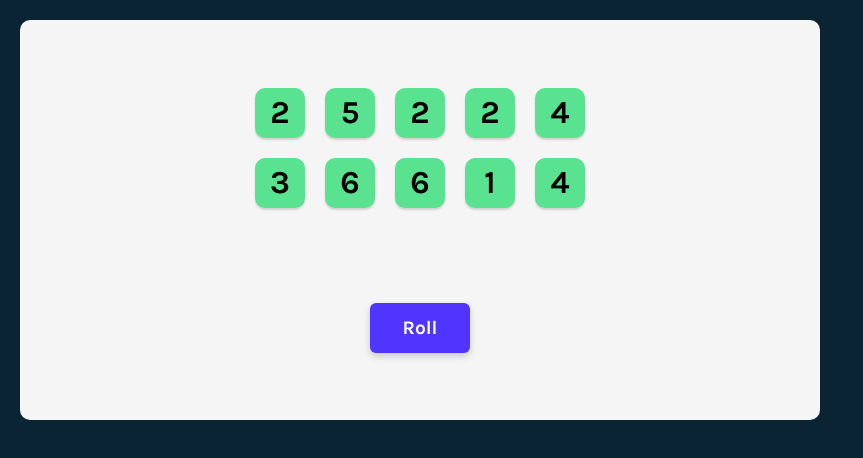
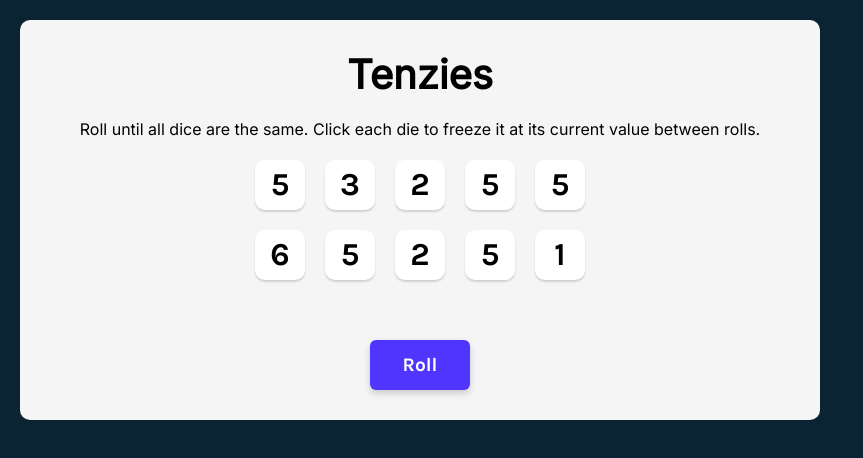
Before and after one commit to nicolae-co/React-Tenzies-game, a React (Vite) app in the folder vite-project/: page / in a window 1280 px wide. Shown: the top 458 px of the page, without its empty margins (0-863 px from the left). Built offline with nearby package versions, Linux system fonts and the light colour scheme.

Commit message:
hold dices

```diff
--- a/vite-project/src/App.css
+++ b/vite-project/src/App.css
@@ -28,10 +28,24 @@ main{
     padding: 20px;
 }
 
+.title {
+    font-size: 40px;
+    margin: 0;
+    font-family: 'Inter', sans-serif;
+}
+
+.instructions {
+    font-family: 'Inter', sans-serif;
+    font-weight: 400;
+    margin-top: 0;
+    text-align: center;
+}
+
 .dice-container{
     display: grid;
     grid-template: auto auto / repeat(5, 1fr);
-    gap: 20px
+    gap: 20px;
+    margin-bottom: 40px;
 }
 
 .die-face{
--- a/vite-project/src/App.jsx
+++ b/vite-project/src/App.jsx
@@ -7,22 +7,41 @@ function App() {
 
   const [dice, setDice] = useState(allNewDice())
 
+
+  function generateNewDie() {
+    const randomNumber = Math.ceil(Math.random() * 6)
+    return{
+      value: randomNumber,
+      isHeld: false,
+      id: nanoid()
+    }
+  }
+
   function allNewDice() {
     const newDice = []
 
     for (let i = 0; i < 10; i++){
-      const randomNumber = Math.ceil(Math.random() * 6)
-      newDice.push({
-        value: randomNumber,
-        isHeld: true,
-        id: nanoid()
-      })
+
+      newDice.push(generateNewDie())
     }
     return newDice
   }
 
+
   function rollDice() {
-    setDice(allNewDice())
+    setDice(prevState=> prevState.map(die => {
+      return die.isHeld ?
+      die:
+      generateNewDie()
+    }))
+  }
+
+  function holdDice(id){
+    setDice(prevState =>{
+      return prevState.map((die)=>{
+        return die.id === id ? {...die, isHeld: !die.isHeld} : die
+      })
+    })
   }
 
   const diceElements = dice.map(item => (
@@ -30,6 +49,7 @@ function App() {
       number={item.value}
       key={item.id}
       isHeld={item.isHeld}
+      holdDice={() => holdDice(item.id)}
     />
   ))
 
@@ -39,6 +59,11 @@ function App() {
 
   return (
     <main>
+      <h1 className="title">Tenzies</h1>
+            <p className="instructions">Roll until all dice are the
+                  same. Click each die to freeze it at its current value
+                  between rolls.
+            </p>
       <div className='dice-container'>
         {diceElements}
       </div>
--- a/vite-project/src/components/Die.jsx
+++ b/vite-project/src/components/Die.jsx
@@ -1,6 +1,9 @@
 function Die(props) {
     return (
-        <div className={props.isHeld ? "die-face bg-green" : "die-face"}>
+        <div
+            className={props.isHeld ? "die-face bg-green" : "die-face"}
+            onClick={props.holdDice}
+        >
             <h2 className="die-num">{props.number}</h2>
         </div>
     )
```
